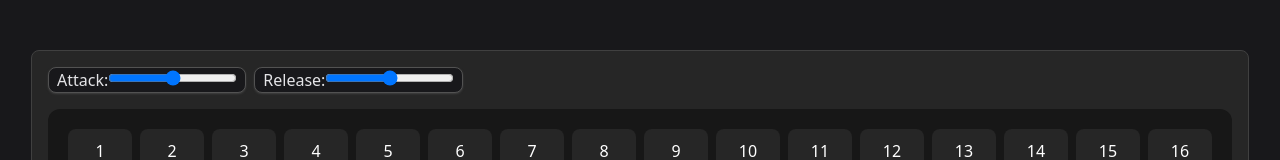
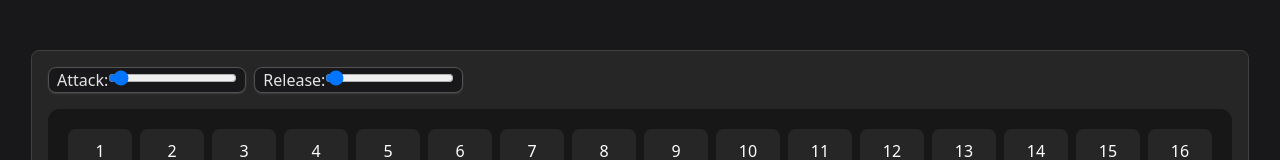
Before and after one commit to wjeffreys96/seqlr, a React (Vite) app: page / in a window 1280 px wide. Shown: the part 284-444 px from the top of the page. Built offline with nearby package versions, Linux system fonts and the light colour scheme.

Commit message:
housecleaning

```diff
--- a/src/AudioContext.tsx
+++ b/src/AudioContext.tsx
@@ -15,7 +15,7 @@ const initialState: ActxStateType = {
   currentNote: 0,
   rhythmResolution: 2,
   currentRoot: "C",
-  attack: 0.01,
+  attack: 0.03,
   release: 0.03,
   globNoteArr: [],
 };
--- a/src/components/KnobModule.tsx
+++ b/src/components/KnobModule.tsx
@@ -1,4 +1,4 @@
-import { ChangeEvent, SyntheticEvent, useContext } from "react";
+import { useContext } from "react";
 import { audioCtx } from "../AudioContext.ctx";
 import { AudioContextType } from "../@types/AudioContext";
 
@@ -11,14 +11,23 @@ export default function KnobModule() {
       {
         id: 1,
         name: "Attack",
-        onChange: (e: React.ChangeEvent<HTMLInputElement>) =>
-          dispatch({ type: "SETATTACK", payload: e.target.value }),
+        min: "0.01",
+        max: "0.5",
+        step: "0.01",
+        default: "0.03",
+        onChange: (e: React.ChangeEvent<HTMLInputElement>) => {
+          dispatch({ type: "SETATTACK", payload: Number(e.target.value) });
+        },
       },
       {
         id: 2,
         name: "Release",
+        min: "0.01",
+        max: "1",
+        step: "0.01",
+        default: "0.03",
         onChange: (e: React.ChangeEvent<HTMLInputElement>) =>
-          dispatch({ type: "SETRELEASE", payload: e.target.value }),
+          dispatch({ type: "SETRELEASE", payload: Number(e.target.value) }),
       },
     ];
 
@@ -33,8 +42,14 @@ export default function KnobModule() {
             >
               <label key={"klk" + obj.id}>
                 <span className="text-zinc-200">{obj.name}:</span>
-                <input type="range" onChange={obj.onChange} />
-                <div>{/* <LogSlider /> */}</div>
+                <input
+                  defaultValue="0.03"
+                  type="range"
+                  min={obj.min}
+                  max={obj.max}
+                  step={obj.step}
+                  onChange={obj.onChange}
+                />
               </label>
             </div>
           );
--- a/src/components/Scheduler.tsx
+++ b/src/components/Scheduler.tsx
@@ -38,7 +38,7 @@ export default function Scheduler({
     currentRoot,
   }: ActxStateType = state!;
   const BpmNumRef = useRef<HTMLInputElement>(null);
-  const [tempo, setTempo] = useState<number>(120);
+  const [tempo, setTempo] = useState(120);
   const lookahead = 25; // How frequently to call scheduling function (ms)
   const scheduleAheadTime = 0.1; // How far ahead to schedule audio (sec)
   let nextNoteTime: number; // When next note is due
@@ -54,10 +54,12 @@ export default function Scheduler({
 
   const nextNote = () => {
     if (dispatch) {
-      // Advance current note and time by a 16th note
+      // Advance current note by 1
       const secondsPerBeat =
         60.0 / stateRef.current.tempo / stateRef.current.rhythmResolution;
+
       nextNoteTime += secondsPerBeat;
+
       dispatch({
         type: "SETCURRENTNOTE",
         payload: stateRef.current.currentNote + 1,
@@ -73,7 +75,6 @@ export default function Scheduler({
       const currNote = stateRef.current.globNoteArr.find((obj) => {
         return obj.id === stateRef.current.currentNote;
       });
-      console.log(currNote);
       if (currNote && currNote.isPlaying) {
         const currentNoteFreq = getAdjustedFrequencyBySemitone(
           currNote.offset,
```
